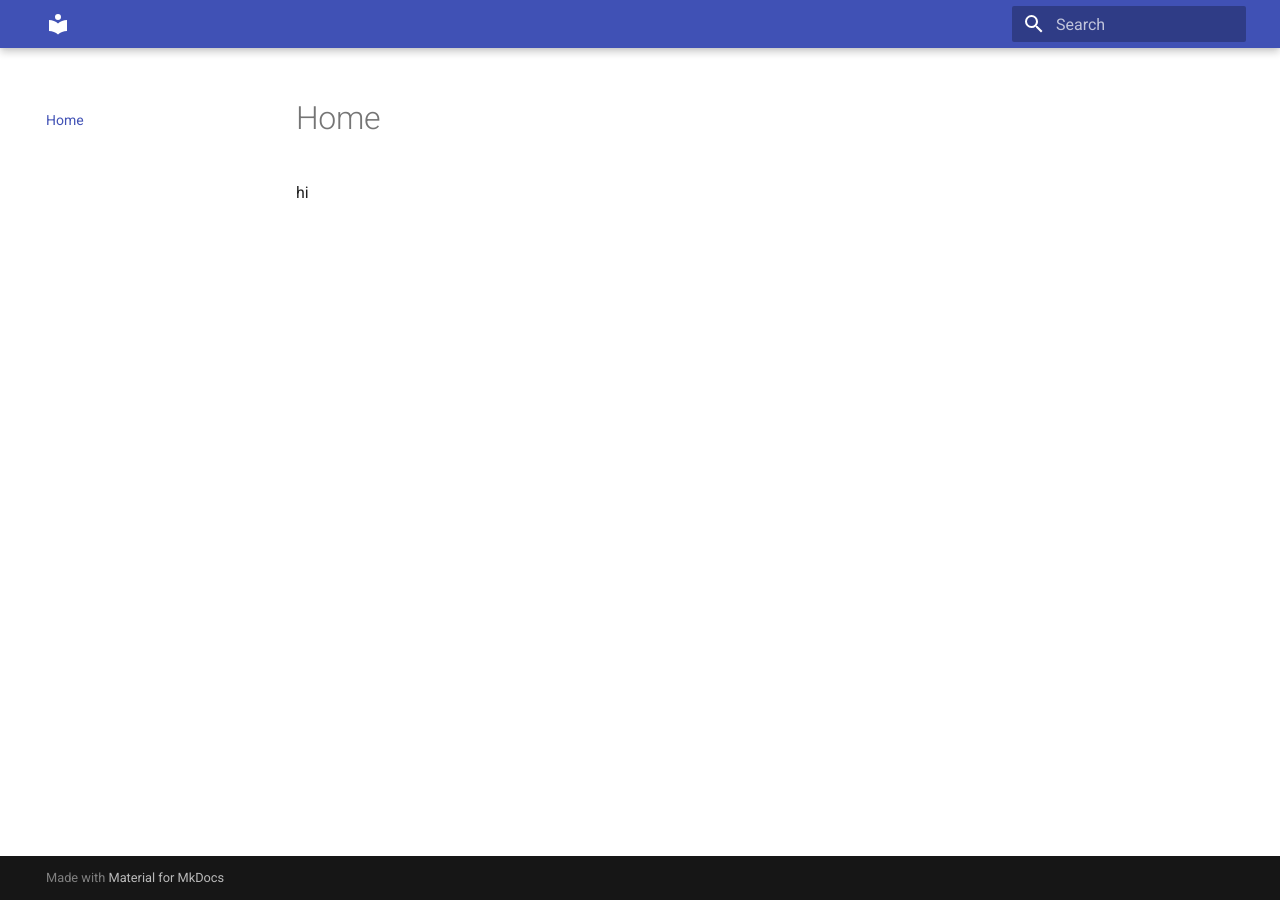
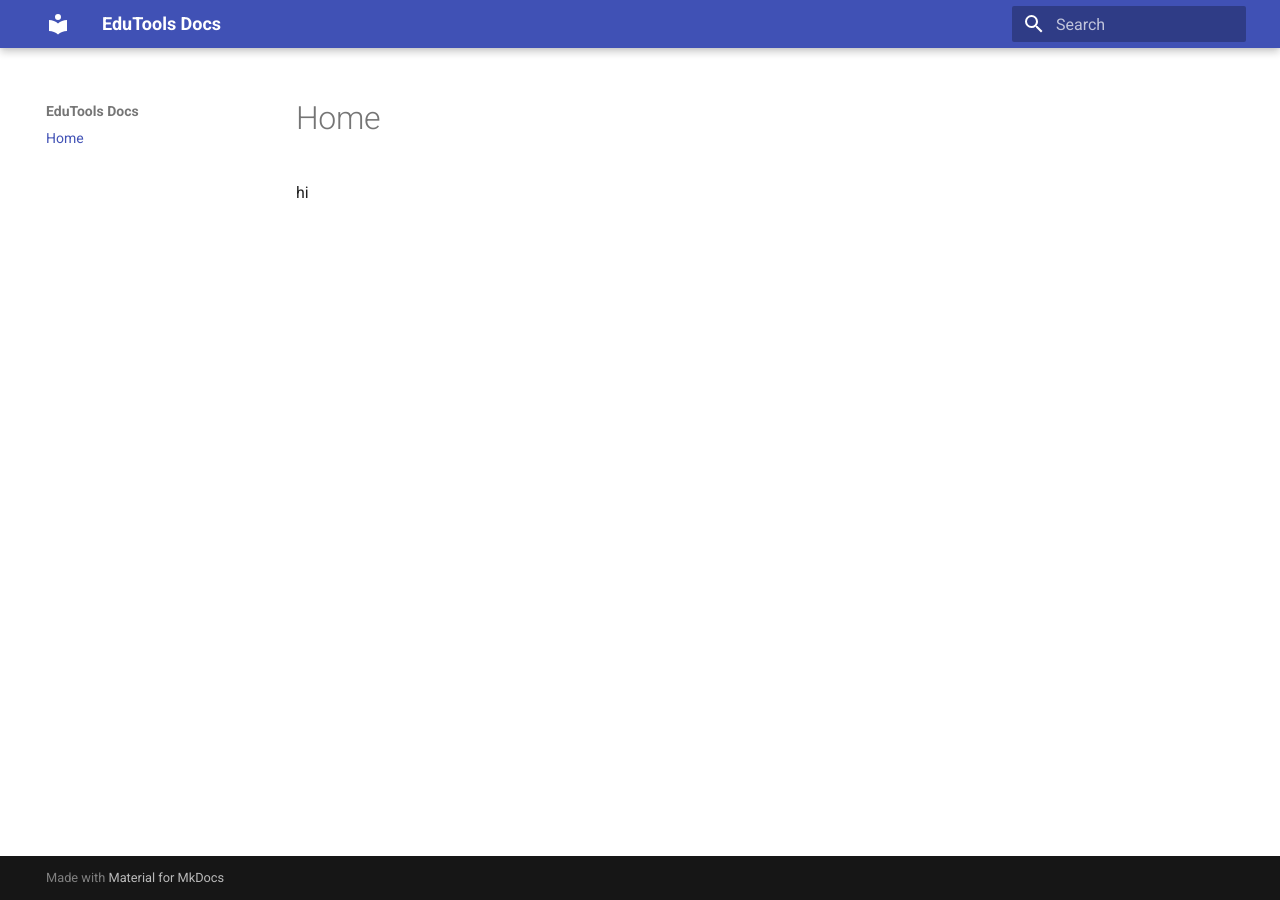
Before and after one commit to EducationalTools/docs, an MkDocs documentation site: the page built from docs/index.md, in a window 1280 px wide. Built offline with MkDocs 1.6.1 and Material for MkDocs 9.7.7, drawn with Linux system fonts in a browser that asks for light colours; part of the change alters nothing that is shown.

Commit message:
Update mkdocs.yml

```diff
--- a/mkdocs.yml
+++ b/mkdocs.yml
@@ -1,3 +1,3 @@
 theme:
   name: material
-sitename_name: EduTools Docs
+site_name: EduTools Docs
```
